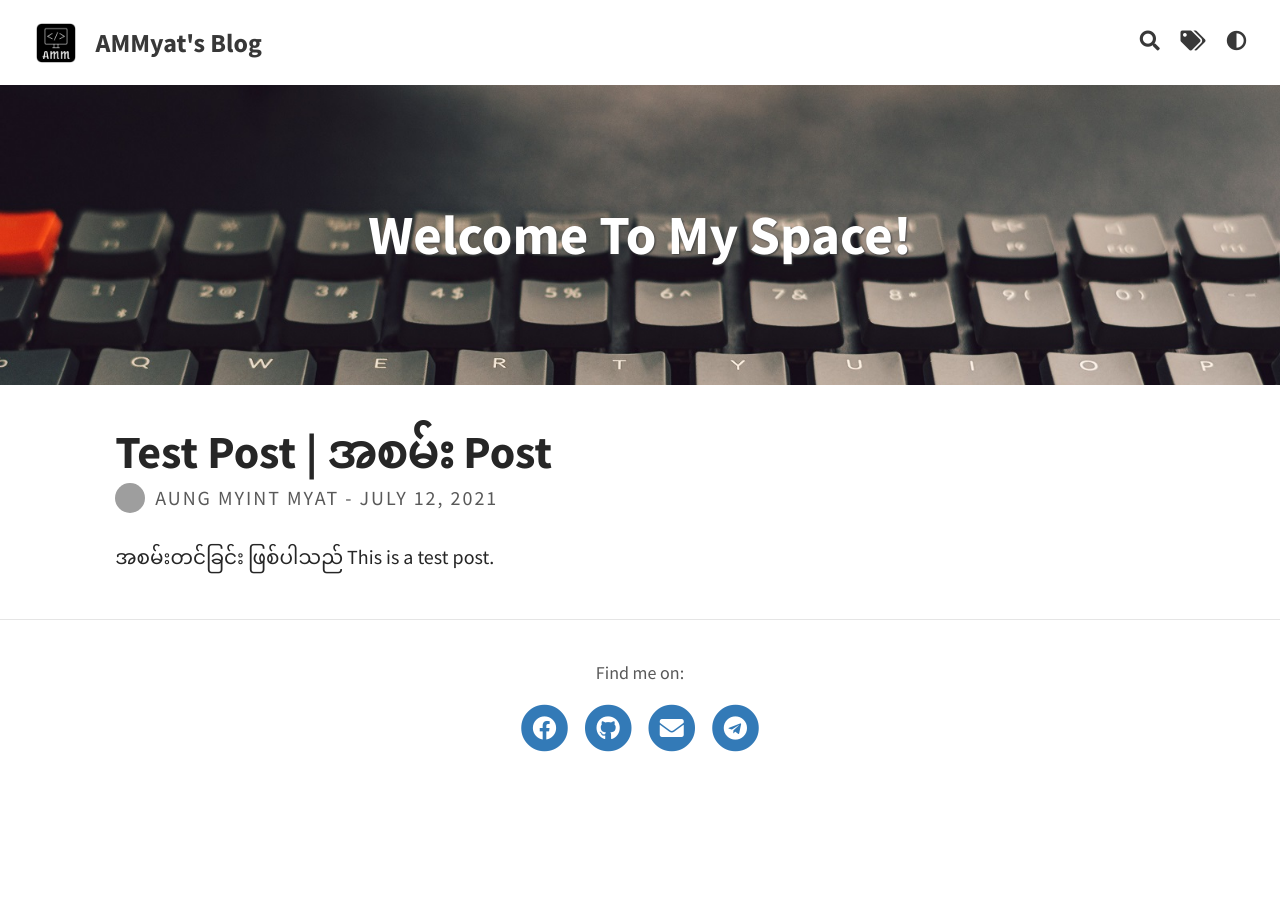
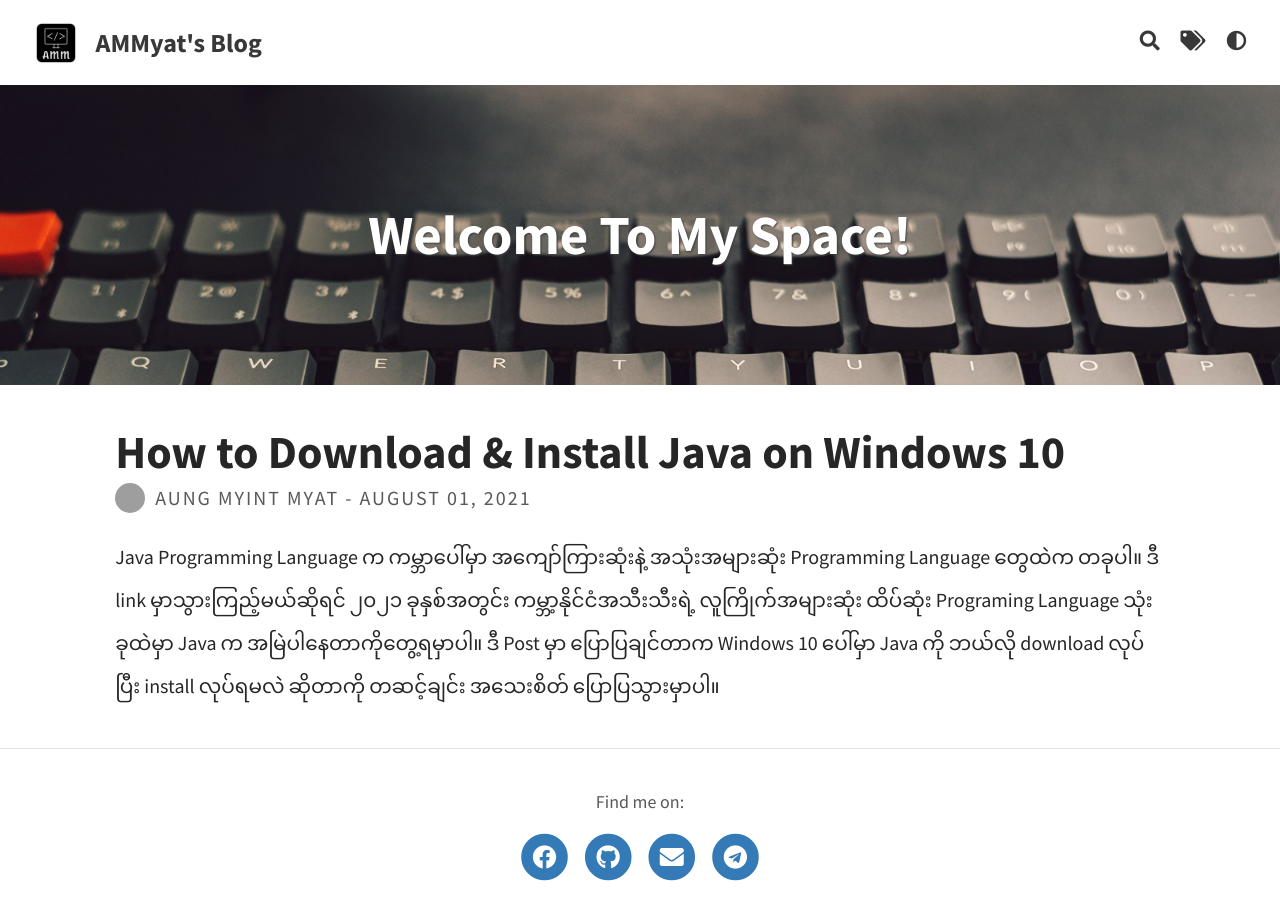
Before and after one commit to ammyat-Cedric/ammyat-blog, a Jekyll site: the page built from index.html, in a window 1280 px wide. Built offline with Jekyll 4.4.1, drawn with Linux system fonts in a browser that asks for light colours; the list of posts is cut into pages by our own code; grey boxes are pictures that could not be loaded.

Commit message:
make public a post

```diff
--- a/Gemfile
+++ b/Gemfile
@@ -1,6 +1,5 @@
 source "https://rubygems.org"
 
 gem "webrick"
-gem 'wdm', '~> 0.1.1', :install_if => Gem.win_platform?
 
 gemspec
--- a/_posts/2021-07-12-test-post.md
+++ /dev/null
@@ -1,9 +0,0 @@
----
-layout: post
-title: Test Post | အစမ်း Post
-tag: [Test]
-author: ammyat
----
-
-# အစမ်းတင်ခြင်း ဖြစ်ပါသည်
-# This is a test post.
--- a/_drafts/how-to-download-and-install-java-on-windows-10.md
+++ b/_posts/2021-08-01-how-to-download-and-install-java-on-windows-10.md
@@ -2,21 +2,30 @@
 layout: post
 title: How to Download & Install Java on Windows 10
 author: ammyat
-tags: [java, install, windows 10]
+tags: [java, install, windows 10, download, windows]
 excerpt_separator: <!--more-->
 ---
 
-**Java Programming Language** က ကမ္ဘာပေါ်မှာ အကျော်ကြားဆုံးနဲ့ အသုံးအများဆုံး Programming Language တွေထဲက တခုပါ။ ဒီ [Link](https://statisticstimes.com/tech/top-computer-languages.php) မှာသွားကြည့်မယ်ဆိုရင် ၂၀၂၁ ခုနှစ်အတွင်း ကမ္ဘာ့နိုင်ငံအသီးသီးရဲ့ လူကြိုက်အများဆုံး ထိပ်ဆုံး Programing Language သုံးခုထဲမှာ Java က အမြဲပါနေတာကိုတွေ့ရမှာပါ။
+**Java Programming Language** က ကမ္ဘာပေါ်မှာ အကျော်ကြားဆုံးနဲ့ အသုံးအများဆုံး Programming Language တွေထဲက တခုပါ။ ဒီ [link](https://statisticstimes.com/tech/top-computer-languages.php) မှာသွားကြည့်မယ်ဆိုရင် ၂၀၂၁ ခုနှစ်အတွင်း ကမ္ဘာ့နိုင်ငံအသီးသီးရဲ့ လူကြိုက်အများဆုံး ထိပ်ဆုံး Programing Language သုံးခုထဲမှာ Java က အမြဲပါနေတာကိုတွေ့ရမှာပါ။
 
 ဒီ Post မှာ ပြောပြချင်တာက Windows 10 ပေါ်မှာ Java ကို ဘယ်လို download လုပ်ပြီး install လုပ်ရမလဲ ဆိုတာကို တဆင့်ချင်း အသေးစိတ် ပြောပြသွားမှာပါ။
 
 <!--more-->
 
+- [Download လုပ်ခြင်း](#download-လုပ်ခြင်း)
+  - [Step 1: Oracle Java Download page ကို သွားပါ။](#step-1-oracle-java-download-page-ကို-သွားပါ)
+  - [Step 2: သုံးချင်တဲ့ JDK Version ကို ရွေးချယ်ပါ။](#step-2-သုံးချင်တဲ့-jdk-version-ကို-ရွေးချယ်ပါ)
+  - [Step 3: Operating System နဲ့ ကိုက်ညီတဲ့ Installer ကို Download လုပ်ပါ။](#step-3-operating-system-နဲ့-ကိုက်ညီတဲ့-installer-ကို-download-လုပ်ပါ)
+  - [Step 4: Oracle Account နဲ့ Log In ဝင်ပါ။](#step-4-oracle-account-နဲ့-log-in-ဝင်ပါ)
+- [Install လုပ်ခြင်း](#install-လုပ်ခြင်း)
+  - [Step 5: Java ကို Install လုပ်ပါ။](#step-5-java-ကို-install-လုပ်ပါ)
+- [Conclusion](#conclusion)
+
 # Download လုပ်ခြင်း
 
 ## Step 1: Oracle Java Download page ကို သွားပါ။
 
-ပထမဆုံးအနေနဲ့ Java ကို download လုပ်ဖို့ အတွက် https://www.oracle.com/java/technologies/javase-downloads.html ဒီ Link လေးကို တချက် Click လိုက်ပါ။ Java ကို Official ထုတ်ပေးနေတဲ့ Oracle website ရဲ့ download page ကို ရောက်သွားပါလိမ့်မယ်။
+ပထမဆုံးအနေနဲ့ Java ကို download လုပ်ဖို့ အတွက် [JavaSE: Download JDK](https://www.oracle.com/java/technologies/javase-downloads.html) ဒီ Link လေးကို တချက် Click လိုက်ပါ။ Java ကို Official ထုတ်ပေးနေတဲ့ Oracle website ရဲ့ download page ကို ရောက်သွားပါလိမ့်မယ်။
 ![Official Oracle Website]({{ "/assets/img/java-download/OracleWebsite.jpg" | relative_url }})
 
 ## Step 2: သုံးချင်တဲ့ JDK Version ကို ရွေးချယ်ပါ။
@@ -25,7 +34,7 @@ excerpt_separator: <!--more-->
 
 ကိုယ်လိုချင်တဲ့ version ကိုရှာပြီးရင် `JDK Download` ဆိုတဲ့ link လေးကို တချက် click ပေးပါ။
 
-![Java SE 11 JDK Download]({{ "/assets/img/java-download/JavaSE11.png" | relative_url }})
+![Java SE 11 JDK Download]({{ "/assets/img/java-download/JavaSE11.PNG" | relative_url }})
 
 ## Step 3: Operating System နဲ့ ကိုက်ညီတဲ့ Installer ကို Download လုပ်ပါ။
 
@@ -44,7 +53,7 @@ Download ကို နှိပ်လိုက်တဲ့ အခါ **Oracle Lo
 
 # Install လုပ်ခြင်း
 
-## Step 5: Java ကို Install ပြုလုပ်ပါ။
+## Step 5: Java ကို Install လုပ်ပါ။
 
 Download လုပ်ပြီး ရလာတဲ့ `.exe` နဲ့ ဆုံးတဲ့ file ကို **Double Click** နှိပ်ပြီး Install လုပ်ရပါမယ်။ အကယ်၍ User Account Control ဆိုပြီး Yes or No မေးလာပါက Yes ကို ရွေးချယ်ပေးပါ။
 
@@ -56,7 +65,16 @@ Double Click နှိပ်လိုက်လျှင် Setup windows တခ
 
 ![Installing Java]({{ "/assets/img/java-install/2.png" | relative_url }})
 
-`Next` ကို Click နှိပ်လိုက်ရင် Java ကို စပြီး Install လုပ်ပါပြီ။ အကုန်ပြီးသွားတဲ့အခါ `Close` ကို Click နှိပ်လိုက်ရင် Java SE Development Kit (JDK) ကို အဆင်ပြေပြေနဲ့ Install လုပ်လို့ ပြီးပါပြီ။
+`Next` ကို Click နှိပ်လိုက်ရင် Java ကို စပြီး Install လုပ်ပါပြီ။
+
 ![Installing Java]({{ "/assets/img/java-install/3.png" | relative_url }})
 
+အကုန်ပြီးသွားတဲ့အခါ `Close` ကို Click နှိပ်လိုက်ရင် Java JDK ကို Install လုပ်လို့ ပြီးပါပြီ။
+
 ![Installing Java]({{ "/assets/img/java-install/4.png" | relative_url }})
+
+# Conclusion
+
+အပေါ်မှာ ပြောပြခဲ့တာတွေက Windows 10 64-bit OS မှာ JavaSE Development Kit(JDK) ကို ဘယ်လို Install လုပ်ရမလဲဆိုတာပါ။ Java SE 11 ကိုပဲ လုပ်ပြခဲ့ပေမယ့် တခြား ဘယ် version ပဲဖြစ်ဖြစ် အကုန်လုံး အတူတူပါပဲ။
+
+ကျွန်တော်တို့ Install လုပ်ထားတဲ့ JDK ကို သုံးပြီး Java application တွေ ဖန်တီးဖို့အတွက် Install လုပ်ရုံနဲ့ မလုံလောက်သေးပါဘူး။ ကျွန်တော်တို့ သုံးနေတဲ့ OS က Java ကို သိအောင် Set up လုပ်ဖို့ လိုပါသေးတယ်။ ဒီအကြောင်းတွေကို နောက် post တခုမှာ ပြောပြမှာမို့လို့ စောင့်ကြည့်ပေးကြပါဦး။
```
